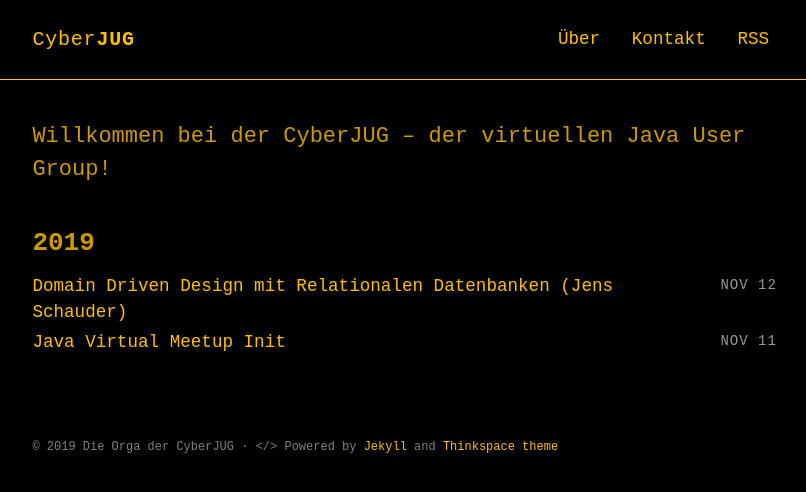
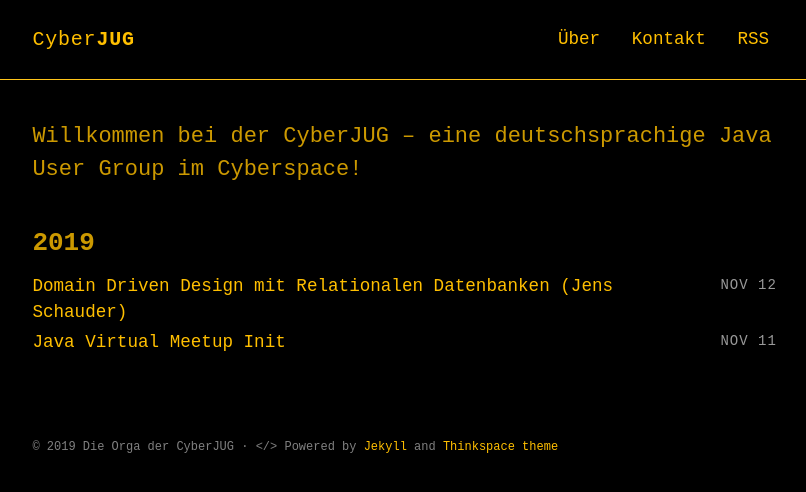
Before and after one commit to cyberjug/website, a Jekyll site: the page docs/index.html, which Jekyll copies as it is, in a window 1280 px wide. Shown: the top 492 px of the page, without its empty margins (234-1040 px from the left). Built offline with Jekyll 4.4.1, drawn with Linux system fonts in a browser that asks for light colours; some web fonts are replaced.

Commit message:
avoid confusion

```diff
--- a/_includes/intro.html
+++ b/_includes/intro.html
@@ -1,5 +1,5 @@
 <section class="intro">
   <div class="container">
-    <p class="lead">Willkommen bei der CyberJUG &ndash; der virtuellen Java User Group!</p>
+    <p class="lead">Willkommen bei der CyberJUG &ndash; eine deutschsprachige Java User Group im  Cyberspace!</p>
   </div>
 </section>
--- a/docs/index.html
+++ b/docs/index.html
@@ -15,7 +15,7 @@
 
       <section class="intro">
         <div class="container">
-          <p class="lead">Willkommen bei der CyberJUG &ndash; der virtuellen Java User Group!</p>
+          <p class="lead">Willkommen bei der CyberJUG &ndash; eine deutschsprachige Java User Group im Cyberspace!</p>
            </div>
          </section>
 
```
